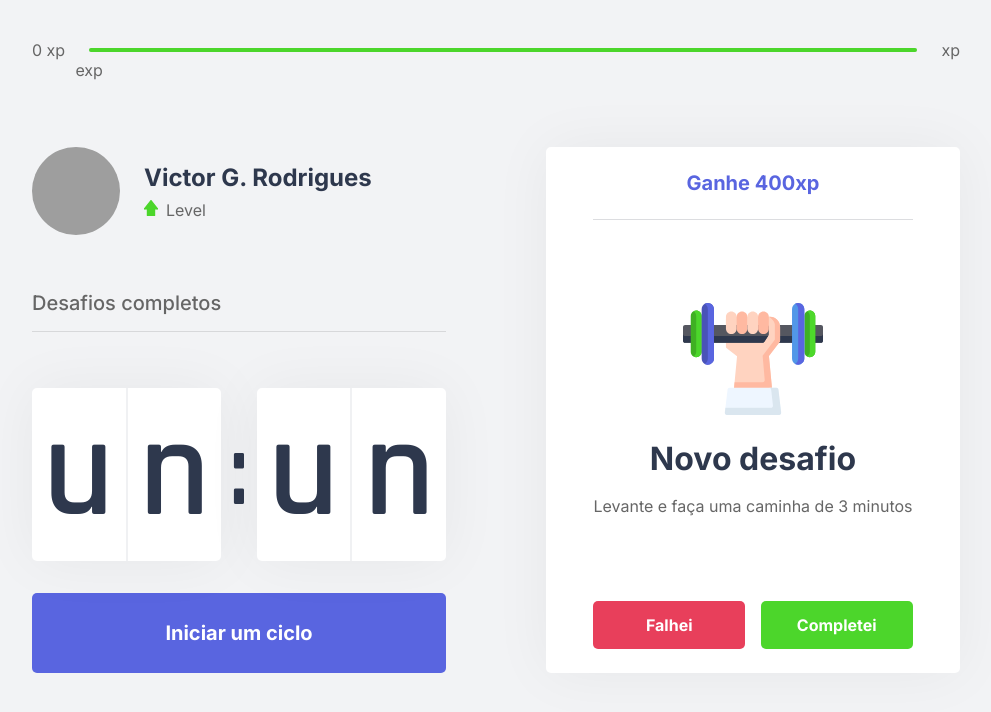
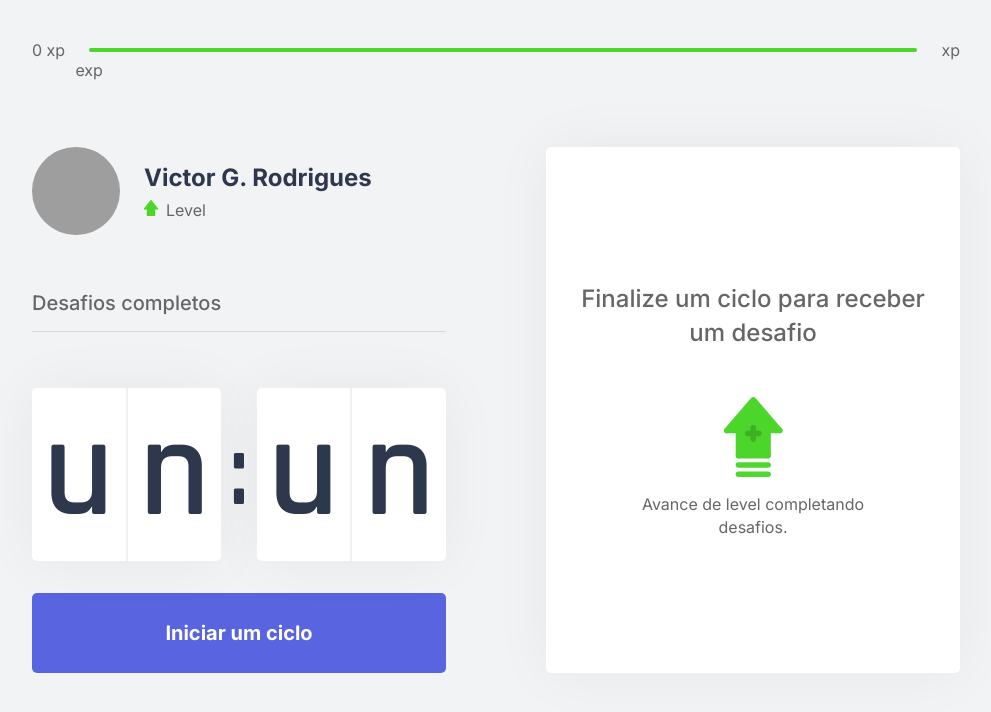
Before and after one commit to victorgrodriguesm7/move-it, a Next.js app in the folder frontend/: page / in a window 1280 px wide. Shown: the top 712 px of the page, without its empty margins (144-1135 px from the left). Built offline with nearby package versions, Linux system fonts and the light colour scheme; grey boxes are pictures that could not be loaded.

Commit message:
Added Challenge and CountdownContext integration

```diff
--- a/frontend/src/components/ChallengeBox.tsx
+++ b/frontend/src/components/ChallengeBox.tsx
@@ -1,28 +1,43 @@
+import { useContext } from 'react';
+import { challengesContext } from '../contexts/ChallengesContext';
+import { countdownContext } from '../contexts/CountdownContext';
 import styles from '../styles/components/ChallengeBox.module.css';
 
 export default function ChallengeBox() {
-    const hasActiveChallenge = true;
+    const { activeChallenge, resetChallenge, completeChallenge } = useContext(challengesContext);
+    const { resetCountdown } = useContext(countdownContext);
 
+    function handleChallengeSucceded() {
+        completeChallenge();
+        resetCountdown();
+    }
+
+    function handleChallengeFailed() {
+        resetChallenge();
+        resetCountdown();
+    }
     return (
         <div className={styles.challengeBoxContainer}>
-            { hasActiveChallenge ? (
+            { activeChallenge  ? (
                 <div className={styles.challengeActive}>
-                    <header>Ganhe 400xp</header>
+                    <header>Ganhe {activeChallenge.amount} xp</header>
 
                     <main>
-                        <img src="icons/body.svg"/>
+                        <img src={`icons/${activeChallenge.type}.svg`}/>
                         <strong>Novo desafio</strong>
-                        <p>Levante e faça uma caminha de 3 minutos</p>
+                        <p>{activeChallenge.description}</p>
                     </main>
                     <footer>
                         <button
                             type="button"
-                            className={styles.challengeFailedButton}>
+                            className={styles.challengeFailedButton}
+                            onClick={handleChallengeFailed}>
                             Falhei
                         </button>
                         <button
                             type="button"
-                            className={styles.challengeSuccededButton}>
+                            className={styles.challengeSuccededButton}
+                            onClick={handleChallengeSucceded}>
                             Completei
                         </button>
                     </footer>
```
